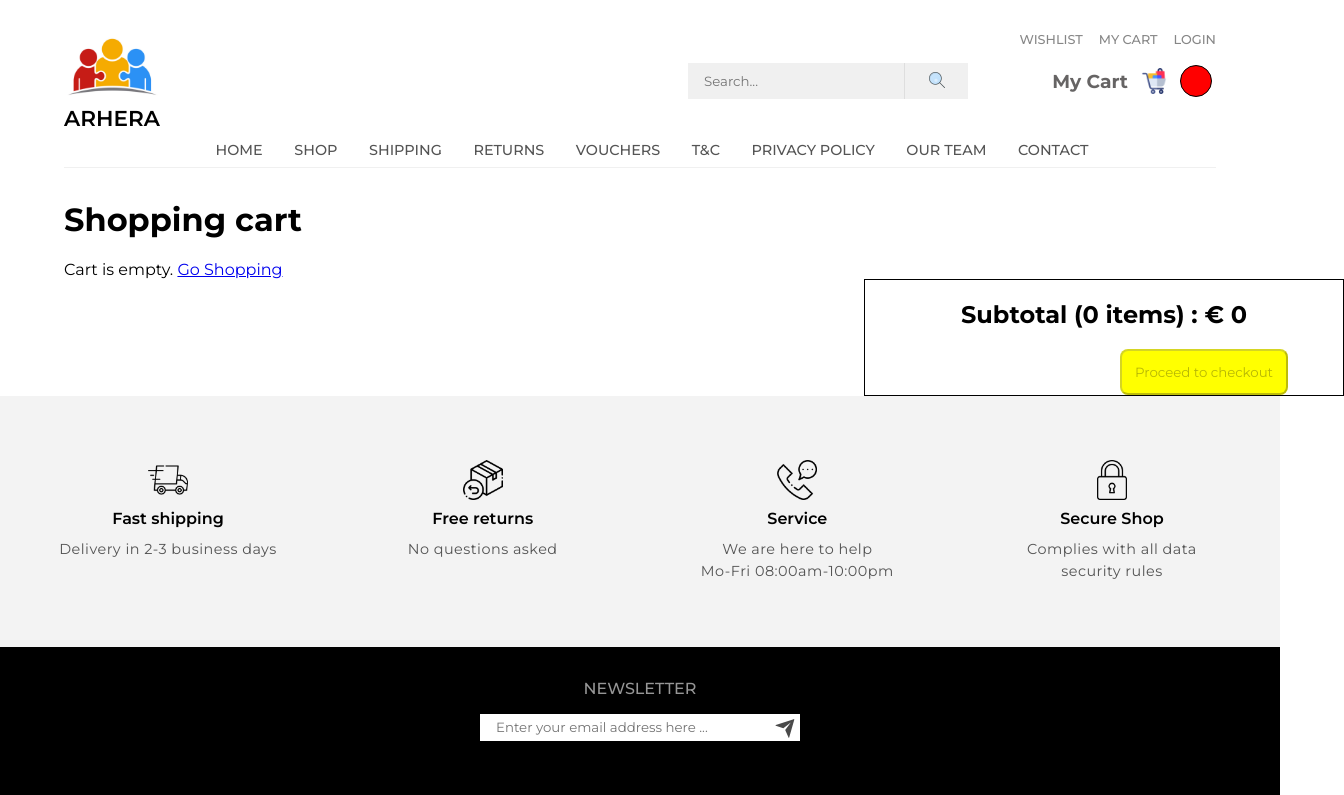
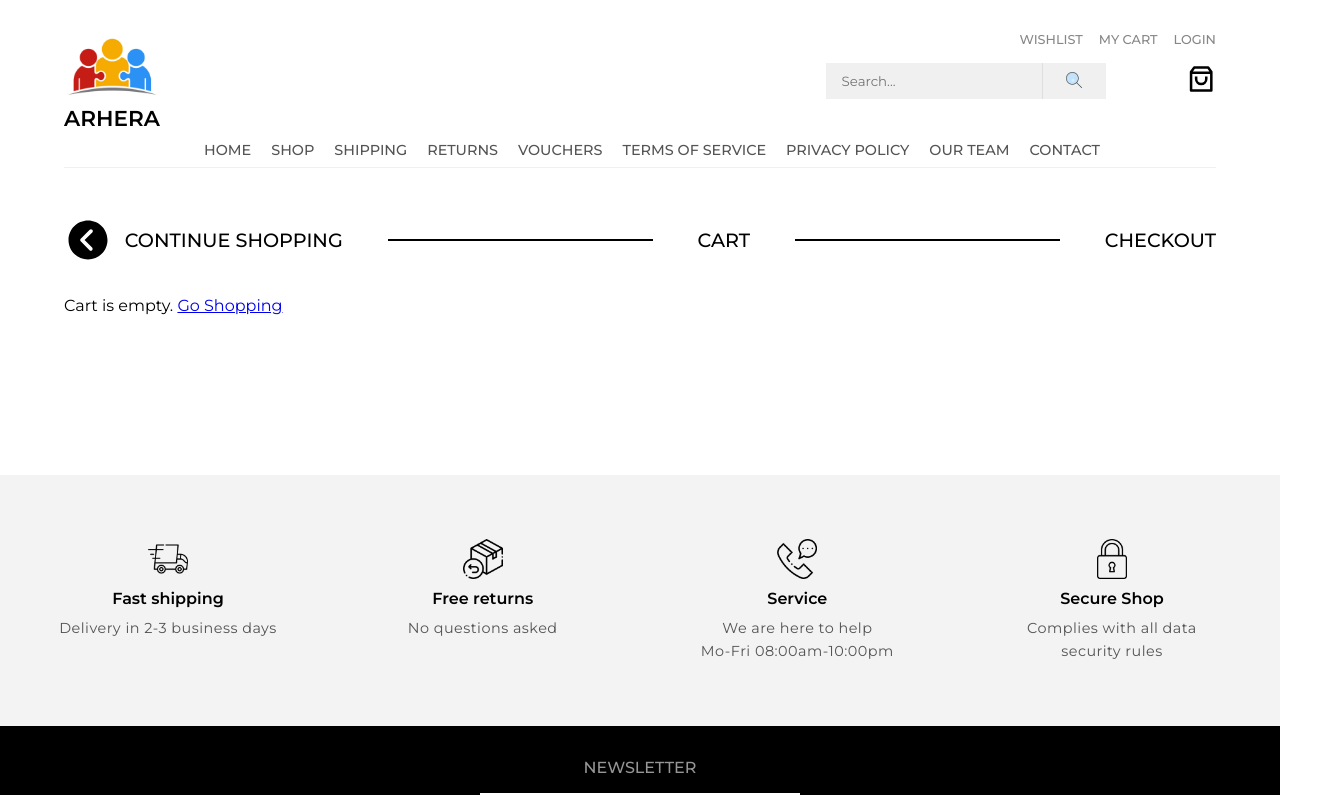
Before and after one commit to Ratko-Sim/spa-module-final-project, a React (Create React App) app: page /cart in a window 1280 px wide. Shown: the top 795 px of the page, 1344 px wide, since content can reach past the window. Built offline with nearby package versions, Linux system fonts and the light colour scheme.

Commit message:
add to cart styling

```diff
--- a/src/Redux/actions/CartAction.js
+++ b/src/Redux/actions/CartAction.js
@@ -7,7 +7,6 @@ import { ActionTypes } from "../action-types/actionTypes"
 export const addToCart = (productId, qty) =>
   async (dispatch, getState) => {
     const { data } = await axios.get(`https://fakestoreapi.com/products/${productId}`)
-    console.log(data)
       ;
 
     dispatch({
--- a/src/Redux/reducers/cartReducer.js
+++ b/src/Redux/reducers/cartReducer.js
@@ -1,11 +1,5 @@
 
 import { ActionTypes } from "../action-types/actionTypes";
-
-
-
-
-
-
 
 export const cartReducer = (state = { cartItems: [] }, action) => {
 
--- a/src/components/Cart/Cart.js
+++ b/src/components/Cart/Cart.js
@@ -4,17 +4,19 @@ import { useParams, useLocation, Link } from "react-router-dom";
 import { addToCart, removeFromCart } from '../../Redux/actions/CartAction';
 import MessageBox from '../MessageBox';
 import "./Cart.scss";
+import { IoIosArrowDropleftCircle } from "react-icons/io"
+import { MdDeleteForever } from "react-icons/md"
+import { useHistory } from "react-router-dom";
 
 
 export const Cart = () => {
   const location = useLocation();
-
   const { productId } = useParams();
   const qty = location.search ? Number(location.search.split('=')[1]) : 1;
-
   const cart = useSelector((state) => state.cart);
   const { cartItems } = cart;
   const dispatch = useDispatch();
+  let history = useHistory();
 
   useEffect(() => {
     if (productId) {
@@ -23,39 +25,70 @@ export const Cart = () => {
   }, [dispatch, productId, qty])
 
   const removeFromCartHandler = (id) => {
-
     dispatch(removeFromCart(id))
   };
 
   const checkoutHandler = () => {
     // history.push('/signin?redirect=shipping')
   }
+
+  const backToShopHandler = () => {
+    history.push(`/productlisting`)
+  }
+
+  const price = cartItems.reduce((a, c) => a + c.price * c.qty, 0)
+  const priceVat = (price - (0.81 * price))
+  const num = Number(priceVat)
+  const roundedString = num.toFixed(2);
+  const rounded = Number(roundedString);
+
   return (
     <div className={"cart-container"}>
-      <h1 className="cart-title">
-        Shopping cart
-      </h1>
+
+      <div className="cart-top-navigation">
+        <div className="cart-back-to-shop" onClick={backToShopHandler}>
+          <div className="cart-arrow" >
+            <IoIosArrowDropleftCircle />
+          </div>
+          <div>continue shopping</div>
+        </div>
+        <div className="middle-line"></div>
+        <div>cart</div>
+        <div className="middle-line"></div>
+        <div >checkout</div>
+      </div>
+      <div className="cart-top-navigation-mobile">
+        <div className="back-to-shop">
+          <div className="cart-arrow">
+            <IoIosArrowDropleftCircle />
+          </div>
+          <div>continue shopping</div>
+        </div>
+        <button>proceed to checkout</button>
+      </div>
       {cartItems.length === 0 ? <MessageBox>
         Cart is empty. <Link to="/">Go Shopping</Link>
       </MessageBox>
         :
         (
+          <div className="cart-wrapper">
             <div className="cart-items-wrapper">
               {
                 cartItems.map((item) => (
                   <div key={item.product}
                     className="cart-card">
+                    <div className="cart-card-row">
                       <div className="image">
                         <img src={item.image}
                           alt={item.name} />
                       </div>
-                  <div className="text-wrap">
-                    <div className="link">
+                      <div className="cart-content-wrap">
                         <Link to={`/product/${item.product}`}>{item.name}</Link>
-                    </div>
-                    <div className="price-wrap">
+
                         <div className="option">
+                          <span>quantity</span>
                           <select className="select" value={item.qty} onChange={e => dispatch(addToCart(item.product, Number(e.target.value)))}>
+                            <option>select</option>
                             <option value="1">1</option>
                             <option value="2">2</option>
                             <option value="3">3</option>
@@ -73,31 +106,44 @@ export const Cart = () => {
                           ))} */}
                           </select>
                         </div>
-                      <div className="price">€{item.price}</div>
-                      <div className="btn">
-                        <button className="delete" type="button" onClick={() => removeFromCartHandler(item.product)}>Delete</button>
+                        <div className="price">
+                          <span>price</span>
+                          <span className="price-am">€ {item.price}</span>
                         </div>
                       </div>
+                    </div>
+                    <div className="btn">
+                      <MdDeleteForever className="delete" />
+                      <button type="button" onClick={() => removeFromCartHandler(item.product)}>Delete</button>
                     </div>
                   </div>
                 ))
               }
             </div>
-        )}
-
-      <div className="checkout-wrapper">
-        <div className="top">
-          <h2>
-            Subtotal ({cartItems.reduce((a, c) => a + c.qty, 0)} items) : € {cartItems.reduce((a, c) => a + c.price * c.qty, 0)}
-          </h2>
+            <div className="cart-order-summary">
+              <h2>order summary</h2>
+              <div className="total-price">
+                <h3>Total price: </h3>
+                <span className="price-amount">€ {price}</span>
               </div>
-        <div className="bottom">
-          <button type="button" onClick={checkoutHandler} disabled={cartItems.length === 0}>Proceed to checkout</button>
+              <div className="shipping-costs">
+                <h3>Shipping costs:</h3>
+                <span>€ 0,00</span>
+              </div>
+              <div className="includes-vat">
+                <h3 className="vat-title" >includes 19% VAT:</h3>
+                <span className="vat-amount">€ {rounded}</span>
+              </div>
+              <div className="total-price-bottom">
+                <h3>Total price incl. VAT</h3>
+                <span>€ {price}</span>
+              </div>
+              <div>
+                <button onClick={checkoutHandler} disabled={cartItems.length === 0}>Proceed to checkout</button>
               </div>
             </div>
-
-
-
+          </div>
+        )}
     </div>
   )
 }
--- a/src/components/Cart/Cart.scss
+++ b/src/components/Cart/Cart.scss
@@ -1,112 +1,272 @@
-.cart-card {
-  display: flex;
-  justify-content: space-between;
-  align-items: center;
-  margin: 1rem 0;
-  transition: 1s ease;
 
-  @media only screen and (max-width: 1100px) {
-    max-width: 100%;
-    margin: auto;
-    min-height: 7rem;
-  }
+.cart-container {
+  margin: 3rem 0 10rem 0;
+  transition: 2s;
+  .cart-top-navigation {
+    display: flex;
+    justify-content: space-between;
+    align-items: center;
+    font-size: 1.2rem;
+    text-transform: uppercase;
+    font-weight: 500;
+    margin-bottom: 2rem;
+    @media only screen and (max-width: 990px) {
+      display: none;
+    }
 
-  .image {
-    height: 4rem;
-    width: 4rem;
+    .middle-line {
+      width: 23%;
+      height: .07rem;
+      background-color: black;
+      @media only screen and (max-width: 990px) {
+        display: none;
+      }
+    }
+    .cart-back-to-shop {
+      display: flex;
+      align-items: center;
+      cursor: pointer;
 
-    img {
-      width: 100%;
+      .cart-arrow {
+        font-size: 3rem;
+        line-height: 2rem;
+        margin-right: .8rem;
+      }}
+
     }
-    @media only screen and (max-width: 1100px) {
-      width: 5rem;
+    .cart-top-navigation-mobile {
+      display: none;
+
+      @media only screen and (max-width: 990px) {
+        display: flex;
+        justify-content: space-between;
+        .back-to-shop {
+          display: flex;
+          width: 45%;
+          font-size: 1.2rem;
+          font-weight: 500;
+          align-items: center;
+          .cart-arrow {
+            font-size: 3rem;
+            line-height: 2rem;
+            margin-right: .8rem;
+          }
+
+        }
+
+        button {
+          width: 45%;
+          height: 3rem;
+          border: none;
+          background-color: rgb(31, 31, 31);
+          color: rgb(229, 229, 229);
+          font-size: 1.1rem;
+          text-transform: uppercase;
+          font-weight: 600;
+        }
+      }
+
+      @media only screen and (max-width: 610px) {
+        .back-to-shop {
+          font-size: 1rem;
+          .cart-arrow {
+            font-size: 2rem;
+            line-height: .5rem;
+            margin-right: .8rem;
+          }
+        }
+        button {
+          font-size: 1rem;
+          padding: .3rem;
+        }
     }
-    @media only screen and (max-width: 800px) {
-      width: 8rem;
     }
   }
 
-  div {
-    min-width: 3rem;
-    margin: 0 2rem;
+.cart-wrapper{
+  display: flex;
+  justify-content: space-between;
+  @media only screen and (max-width: 990px) {
+    width: 100%;
+    flex-direction: column;
   }
 
-  .text-wrap {
+  .cart-items-wrapper {
+  width: 100%;
+
+  .cart-card {
+    display: flex;
+    flex-direction: column;
+    justify-content: space-around;
+    width: 90%;
+    margin: 1rem;
+    min-height: 15rem;
+    border-bottom: 1px solid rgb(223, 223, 223);
+    @media only screen and (max-width: 990px) {
+      width: 100%;
+      margin: auto;
+    }
+
+    .cart-card-row{
+      display: flex;
+      justify-content: space-between;
+      width: 80%;
+      @media only screen and (max-width: 990px) {
+        width: 100%;
+        margin: auto;
+      }
+
+    .image {
+      width: 7.8rem;
+      max-height: 10rem;
+      min-height: 10rem;
+
+      img {
+        width: 100%;
+        height: 100%;
+        object-fit: contain;
+      }
+    }
+    .cart-content-wrap {
+      display: flex;
+      justify-content: space-around;
+      flex-direction: column;
+      width: 60%;
+
+      a {
+        text-decoration: none;
+        color: rgb(123, 123, 123);
+
+      }
+      .option,
+      .price {
+        display: flex;
+        justify-content: space-between;
+        span:nth-child(1) {
+          color: gray;
+          text-transform: capitalize;
+          font-size: .9rem;
+        }
+        select {
+          border: none;
+          width: 2.5rem;
+        }
+        .price-am {
+          font-weight: 500;
+        }
+      }
+    }}
+
+    .btn {
+      margin: 1rem 0 .3rem 0;
+      display: flex;
+      align-items: center;
+      justify-content: center;
+      width: 7rem;
+
+      .delete {
+        font-size: 1.2rem;
+        color: gray;
+        &:hover {
+          cursor: pointer;
+          }
+      }
+
+      button {
+        background-color: transparent;
+        border: none;
+        text-transform: uppercase;
+        font-weight: 600;
+        font-size: 1rem;
+        color: gray;
+        text-align: right;
+        &:hover {
+          cursor: pointer;
+          }
+    }
+
+
+  }
+  }
+}
+}
+
+.cart-order-summary {
+  background-color: rgb(244, 244, 244);
+  display: flex;
+  flex-direction: column;
+  width: 30%;
+  padding: 0 1.5rem;
+  padding-bottom: 2rem;
+  height: 100%;
+  justify-content: space-between;
+  height: 27.5rem;
+  max-width: 22rem;
+  min-width: 20rem;
+  @media only screen and (max-width: 990px) {
     width: 100%;
+    max-width: 100%;
+    margin-top: 2rem;
+  }
+  h2 {
+    text-align: center;
+    font-weight: 500;
+    font-size: 1.7rem;
+    text-transform: uppercase;
+  }
+  .total-price, .shipping-costs {
     display: flex;
     justify-content: space-between;
-    @media only screen and (max-width: 1100px) {
-      flex-direction: column;
-      justify-content: center;
-      align-items: center;
+    align-items: center;
+    h3 {
+      font-weight: 400;
+      font-size: 1rem;
+    }
+    span {
+      font-weight: 600;
+      font-size: 1.1rem;
     }
 
-    .link {
-      width: 100%;
-      min-width: 10rem;
-      margin: 1rem 0;
-      a {
-        text-decoration: none;
-        color: black;
-      }
-      @media only screen and (max-width: 800px) {
-        font-size: 0.8rem;
-      }
+
+  }
+  .includes-vat {
+    display: flex;
+    justify-content: space-between;
+    align-items: center;
+    color: gray;
+
+    h3 {
+      font-weight: 400;
     }
 
-    .price-wrap {
-      display: flex;
-      justify-content: flex-start;
-      align-items: center;
-      select {
-        width: 3rem;
-        border: none;
-        padding-left: 0.8rem;
-        font-weight: 600;
-      }
+    .vat-amount {
+    font-weight: 600;
+  }}
 
-      .price {
-        width: 3rem;
-        font-weight: 600;
-        color: rgb(63, 63, 63);
-      }
-      button {
-        border: none;
-        color: gray;
-        font-weight: 600;
-        cursor: pointer;
-        background-color: transparent;
-      }
-      @media only screen and (max-width: 1100px) {
-        width: 100%;
-        justify-content: flex-end;
-      }
-      @media only screen and (max-width: 800px) {
-        font-size: 0.9rem;
-        justify-content: center;
-
-        .price,
-        button,
-        select {
-          margin: 0;
-        }
-      }
+  .total-price-bottom {
+    display: flex;
+    flex-direction: column;
+    align-items: center;
+    h3 {
+      font-weight: 400;
+      font-size: 1.4rem;
+    }
+    span {
+      font-size: 2rem;
+      margin-top: -1.2rem;
+      margin-bottom: 2rem;
     }
   }
-}
 
-.checkout-wrapper {
-  border: black 1px solid;
-  width: 30rem;
-  text-align: center;
-  margin: 0 0 0 800px;
+  button {
+    width: 100%;
+    height: 3rem;
+    border: none;
+    background-color: rgb(31, 31, 31);
+    color: rgb(229, 229, 229);
+    font-size: 1.1rem;
+    text-transform: uppercase;
+    font-weight: 600;
 
-  .bottom {
-    margin: 0 0 0 200px;
-    button {
-      background-color: yellow;
-      padding: 0.8rem;
-      border-radius: 0.5rem;
-    }
   }
 }
--- a/src/components/Header/Logo/Logo.js
+++ b/src/components/Header/Logo/Logo.js
@@ -5,6 +5,7 @@ import arheraIcon from "./arhera-icon.png"
 import shoppingCart from "./shopping-cart.png"
 import searchIcon from "./search-icon.png"
 import { useSelector } from 'react-redux';
+import { RiShoppingBag3Line } from "react-icons/ri"
 
 function Logo() {
   const cart = useSelector((state) => state.cart);
@@ -31,8 +32,7 @@ function Logo() {
           </div>
 
           <Link to="/cart" className="Shopping-icon-container">
-            <h3 className="Shopping-title">My Cart</h3>
-            <img className="Shopping-icon" src={shoppingCart} alt="" />
+            <RiShoppingBag3Line className="Shopping-icon" />
             <div className="Shopping-counter">{cartItems.length > 0 && (<span className="Shopping-counter-badge">{cartItems.length}</span>)}</div>
           </Link>
 
--- a/src/components/Header/Logo/Logo.scss
+++ b/src/components/Header/Logo/Logo.scss
@@ -85,38 +85,35 @@
           margin-top: .1rem;
         }
       }
+      @media only screen and (max-width: 700px) {
+        display: none;
+      }
     }
     .Shopping-icon-container {
-      display: flex;
-      justify-content: space-around;
-      align-items: center;
-      // border: 1px red solid;
-      // border-radius: 50%;
-      height: 2.3rem;
-      width: 30%;
       text-decoration: none;
-      color: rgb(102, 100, 100);
-
-
+      position: relative;
 
     .Shopping-icon {
       width: 1.6rem;
-      margin: .3rem;
+      font-size: 2rem;
+      width: 1.9rem;
+      color: black;
     }
 
     .Shopping-counter{
-      display: flex;
-      justify-content: center;
-      align-items: center;
+      width: 1rem;
+      text-align: center;
+      font-size: .8rem;
+      font-weight: 600;
+      border-radius: 50%;
+      position: absolute;
+      top:1.2rem ;
+      left: 1.1rem;
       background-color: red;
-      border: 1px black solid;
       border-radius: 50%;
-      width: 2rem;
-      height: 2rem;
     }
     .Shopping-counter-badge{
-
-      color: black;
+      color: rgb(255, 255, 255);
     }
   }
   }
--- a/src/components/Header/Nav/Nav.js
+++ b/src/components/Header/Nav/Nav.js
@@ -47,7 +47,7 @@ function Nav() {
         </li>
         <li className="Nav-item">
           <NavLink activeClassName='Active-page' to='/terms'>
-            t&c
+            TERMS OF SERVICE
           </NavLink>
         </li>
         <li className="Nav-item">
--- a/src/components/Header/Nav/Nav.scss
+++ b/src/components/Header/Nav/Nav.scss
@@ -26,7 +26,7 @@
     right: 0;
     top: 0.2rem;
 
-    @media only screen and (max-width: 900px) {
+    @media only screen and (max-width: 990px) {
       display: block;
     }
   }
@@ -39,7 +39,7 @@
   color: rgb(84, 84, 84);
   font-weight: 500;
   margin-right: 1rem;
-  @media only screen and (max-width: 900px) {
+  @media only screen and (max-width: 990px) {
     display: none;
   }
 }
@@ -58,7 +58,7 @@
   cursor: pointer;
 
 
-  @media only screen and (max-width: 900px) {
+  @media only screen and (max-width: 990px) {
     display: block;
   }
 
--- a/src/components/ShopComponent/ProductComponent.js
+++ b/src/components/ShopComponent/ProductComponent.js
@@ -9,7 +9,6 @@ export const ProductComponent = () => {
   const renderList = products.map((products) => {
 
     const { id, title, image, price } = products;
-
     return (
       <div className="Card" key={id}>
         <Link to={`/product/${id}`}  >
--- a/src/components/ShopComponent/ProductDetails.js
+++ b/src/components/ShopComponent/ProductDetails.js
@@ -12,14 +12,11 @@ import { useHistory } from "react-router-dom";
 
 
 export const ProductDetails = () => {
-
-
   const product = useSelector((state) => state.product);
   const { image, title, price, description } = product;
   const { productId } = useParams();
   const [qty, setQty] = useState(1)
   const dispatch = useDispatch();
-
   let history = useHistory();
 
   const fetchProductDetails = async () => {
```
Also changed, not shown: src/Redux/reducers/cartReducer 2.js (+0 -7 lines). Lines whose indentation alone changed are shown as unchanged.
